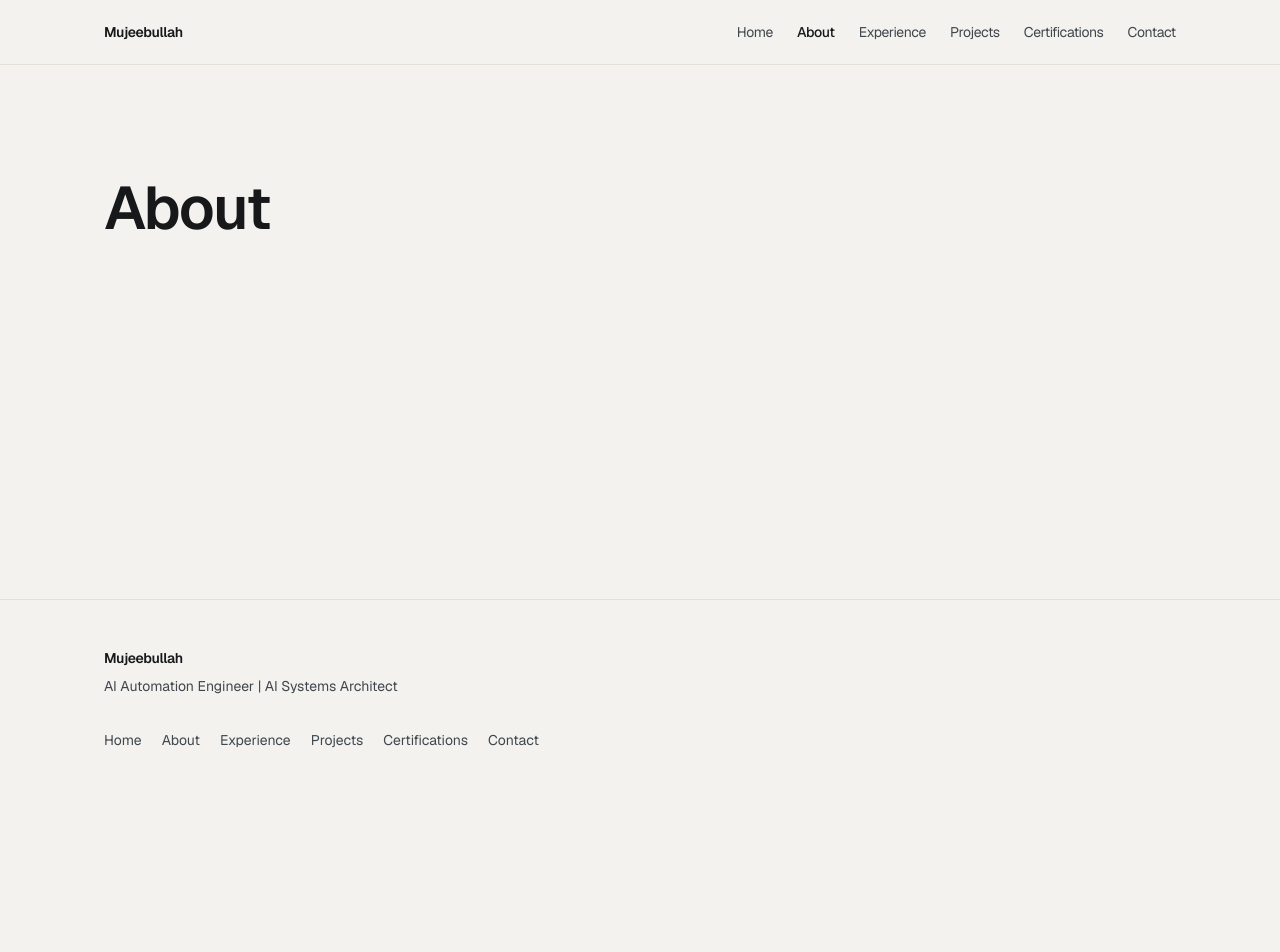
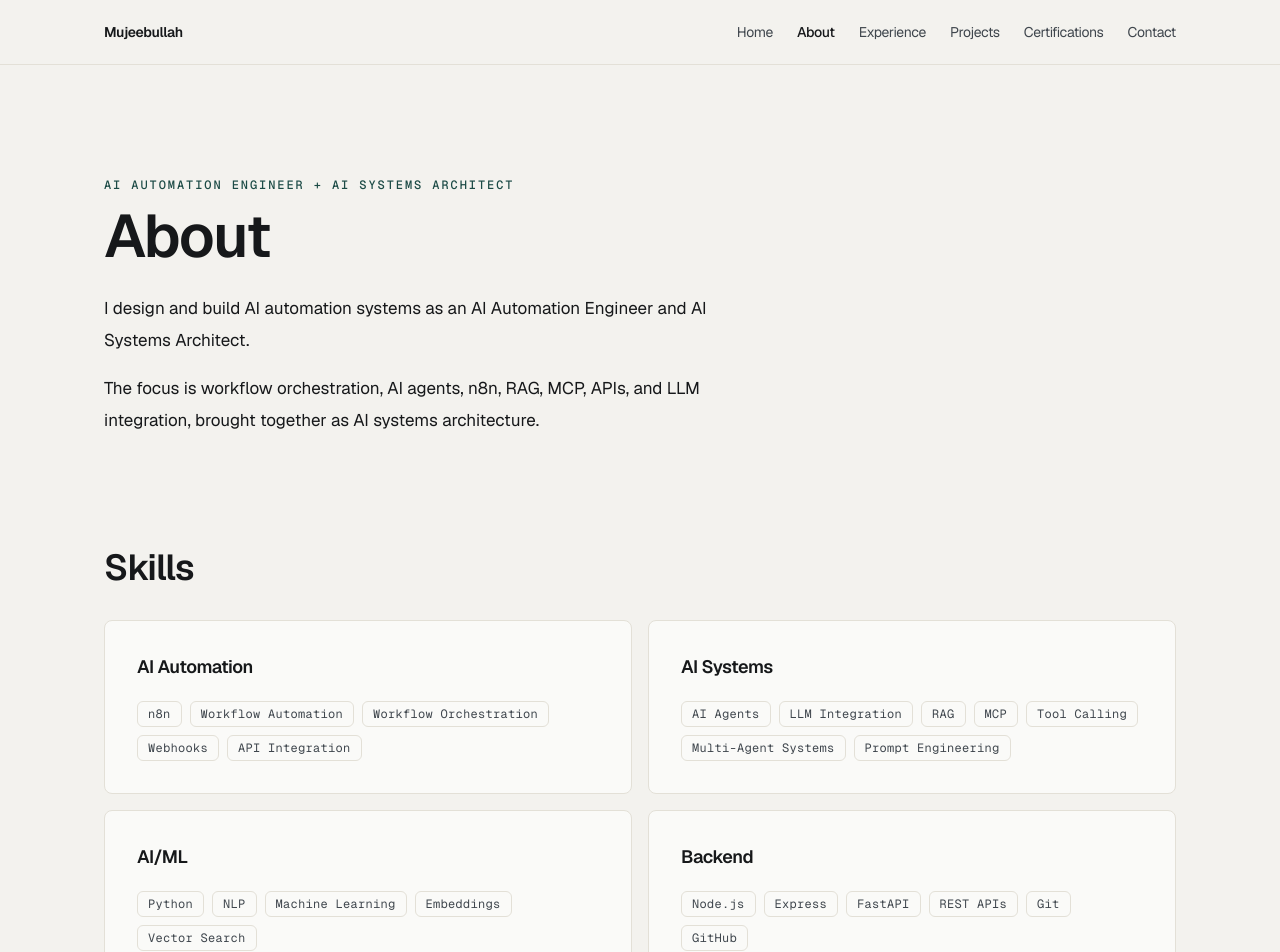
Before and after one commit to mujeebullahkalhoro/ai-automation-portfolio, a Next.js app: page /about in a window 1280 px wide. Shown: the top 952 px of the page. Before the commit the page ends 800 px from the top, so only its background shows below. Built offline with nearby package versions, Linux system fonts and the light colour scheme.

Commit message:
feat: add about and skills sections

```diff
--- a/src/app/about/page.tsx
+++ b/src/app/about/page.tsx
@@ -1,5 +1,7 @@
 import type { Metadata } from "next";
-import { Container, Heading, sectionSpacing } from "@/components/ui";
+import { About } from "@/components/about/about";
+import { Skills } from "@/components/skills/skills";
+import { Container, sectionSpacing } from "@/components/ui";
 
 export const metadata: Metadata = {
   title: "About",
@@ -8,7 +10,8 @@ export const metadata: Metadata = {
 export default function AboutPage() {
   return (
     <Container as="main" className={`flex flex-1 flex-col ${sectionSpacing}`}>
-      <Heading>About</Heading>
+      <About />
+      <Skills className="mt-20 sm:mt-28" />
     </Container>
   );
 }
--- /dev/null
+++ b/src/components/about/about.tsx
@@ -0,0 +1,19 @@
+import { SectionHeading, Text } from "@/components/ui";
+import { about } from "@/data/about";
+
+export function About() {
+  return (
+    <section>
+      <SectionHeading
+        level={1}
+        eyebrow={about.positioning}
+        title="About"
+      />
+      <div className="mt-6 flex max-w-2xl flex-col gap-4">
+        {about.paragraphs.map((paragraph) => (
+          <Text key={paragraph}>{paragraph}</Text>
+        ))}
+      </div>
+    </section>
+  );
+}
--- /dev/null
+++ b/src/components/skills/skills.tsx
@@ -0,0 +1,31 @@
+import { Badge, Card, CardTitle, SectionHeading } from "@/components/ui";
+import { skillGroups } from "@/data/skills";
+import { cn } from "@/lib/utils";
+
+type SkillsProps = {
+  className?: string;
+};
+
+export function Skills({ className }: SkillsProps) {
+  return (
+    <section className={cn(className)}>
+      <SectionHeading title="Skills" />
+      <ul className="mt-8 grid gap-4 md:grid-cols-2">
+        {skillGroups.map((group) => (
+          <li key={group.name}>
+            <Card className="h-full">
+              <CardTitle>{group.name}</CardTitle>
+              <ul className="mt-5 flex flex-wrap gap-2">
+                {group.skills.map((skill) => (
+                  <li key={skill}>
+                    <Badge>{skill}</Badge>
+                  </li>
+                ))}
+              </ul>
+            </Card>
+          </li>
+        ))}
+      </ul>
+    </section>
+  );
+}
--- /dev/null
+++ b/src/data/about.ts
@@ -0,0 +1,7 @@
+export const about = {
+  positioning: "AI Automation Engineer + AI Systems Architect",
+  paragraphs: [
+    "I design and build AI automation systems as an AI Automation Engineer and AI Systems Architect.",
+    "The focus is workflow orchestration, AI agents, n8n, RAG, MCP, APIs, and LLM integration, brought together as AI systems architecture.",
+  ],
+} as const;
--- a/src/data/skills.ts
+++ b/src/data/skills.ts
@@ -1,3 +1,40 @@
 import type { SkillGroup } from "@/types";
 
-export const skillGroups: readonly SkillGroup[] = [];
+export const skillGroups: readonly SkillGroup[] = [
+  {
+    name: "AI Automation",
+    skills: [
+      "n8n",
+      "Workflow Automation",
+      "Workflow Orchestration",
+      "Webhooks",
+      "API Integration",
+    ],
+  },
+  {
+    name: "AI Systems",
+    skills: [
+      "AI Agents",
+      "LLM Integration",
+      "RAG",
+      "MCP",
+      "Tool Calling",
+      "Multi-Agent Systems",
+      "Prompt Engineering",
+    ],
+  },
+  {
+    name: "AI/ML",
+    skills: [
+      "Python",
+      "NLP",
+      "Machine Learning",
+      "Embeddings",
+      "Vector Search",
+    ],
+  },
+  {
+    name: "Backend",
+    skills: ["Node.js", "Express", "FastAPI", "REST APIs", "Git", "GitHub"],
+  },
+];
```
